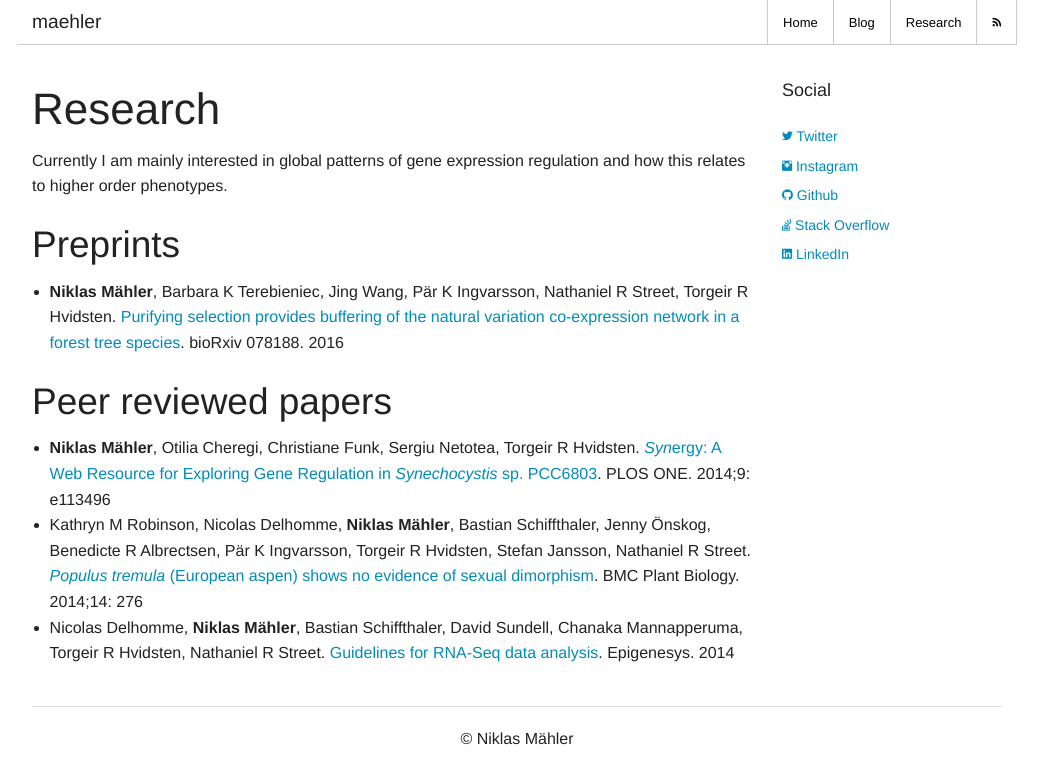
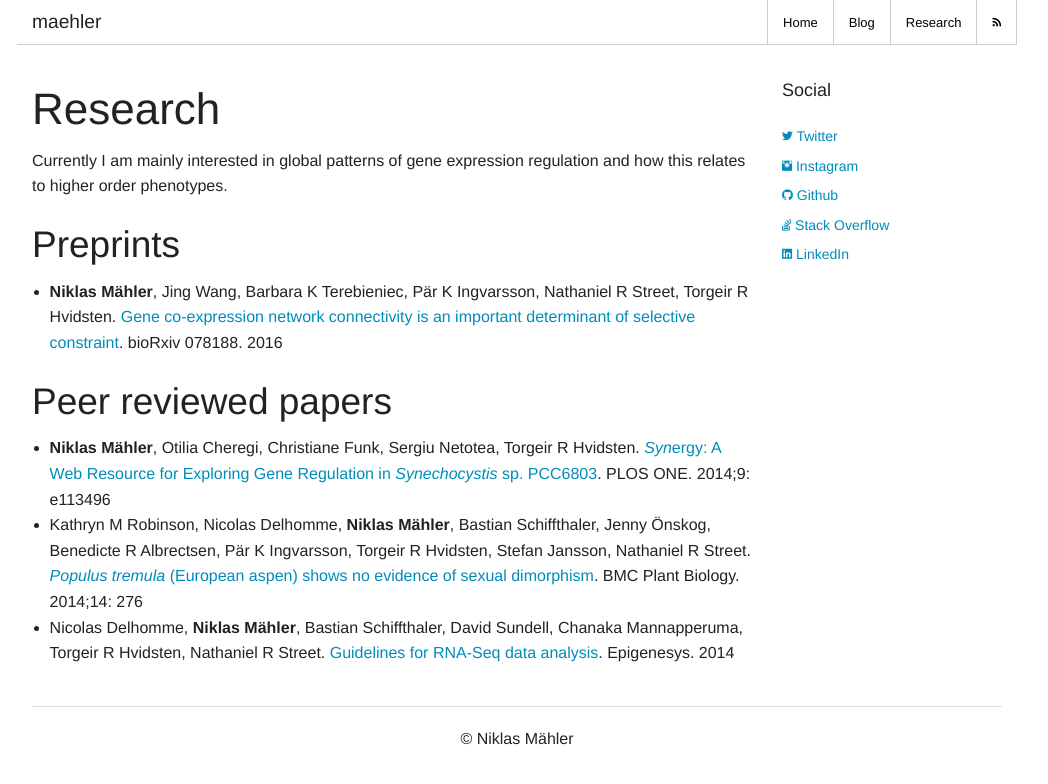
Before and after one commit to maehler/maehler.github.io, a Jekyll site: the page built from research/index.md, in a window 1280 px wide. Shown: the top 784 px of the page, without its empty margins (123-1171 px from the left). Built offline with Jekyll 4.4.1, drawn with Linux system fonts in a browser that asks for light colours.

Commit message:
Update preprint title

```diff
--- a/research/index.md
+++ b/research/index.md
@@ -9,7 +9,7 @@ Currently I am mainly interested in global patterns of gene expression regulatio
 
 ## Preprints
 
-- **Niklas Mähler**, Barbara K Terebieniec, Jing Wang, Pär K Ingvarsson, Nathaniel R Street, Torgeir R Hvidsten. [Purifying selection provides buffering of the natural variation co-expression network in a forest tree species][aspen-eqtl]. bioRxiv 078188. 2016
+- **Niklas Mähler**, Jing Wang, Barbara K Terebieniec, Pär K Ingvarsson, Nathaniel R Street, Torgeir R Hvidsten. [Gene co-expression network connectivity is an important determinant of selective constraint][aspen-eqtl]. bioRxiv 078188. 2016
 
 ## Peer reviewed papers
 
```
